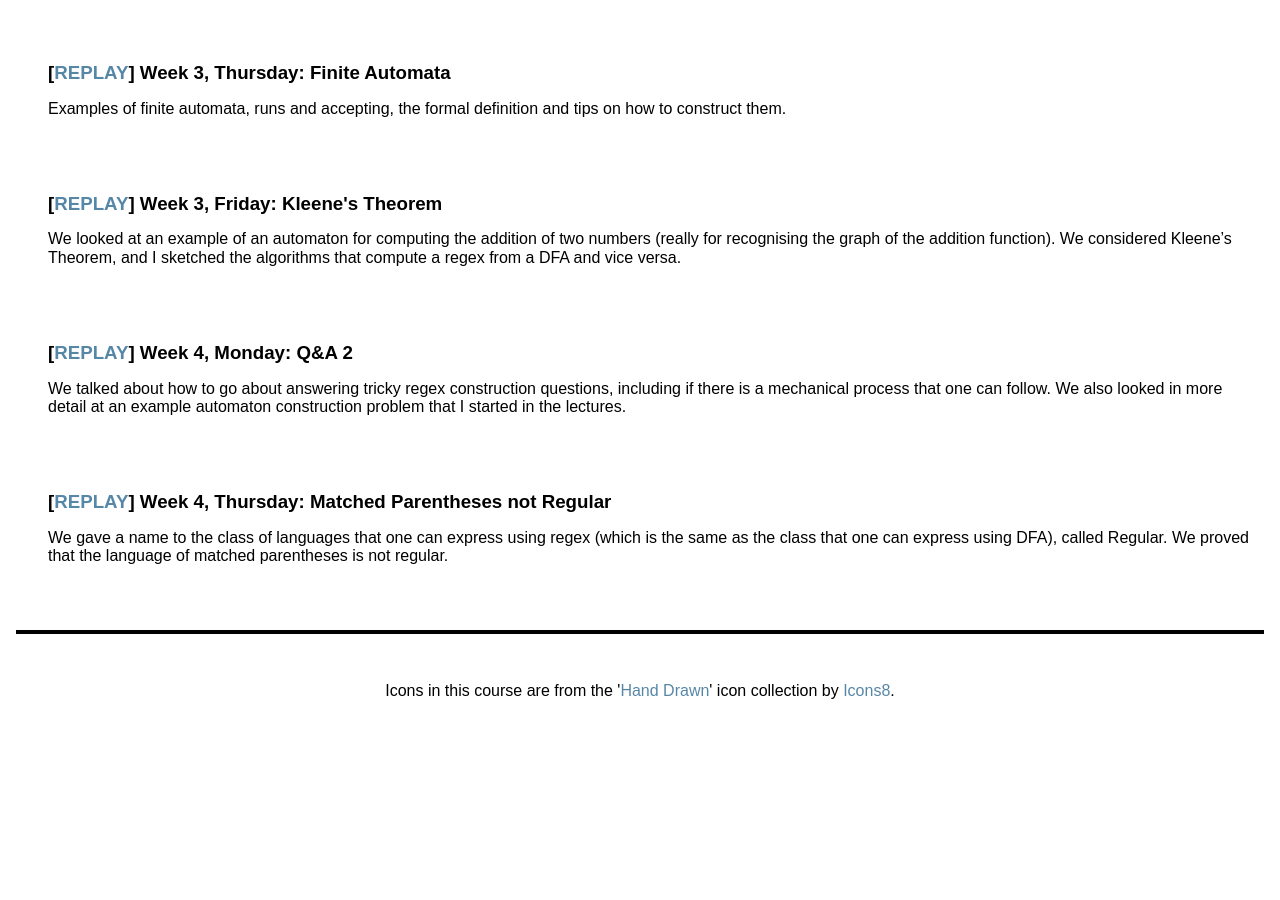
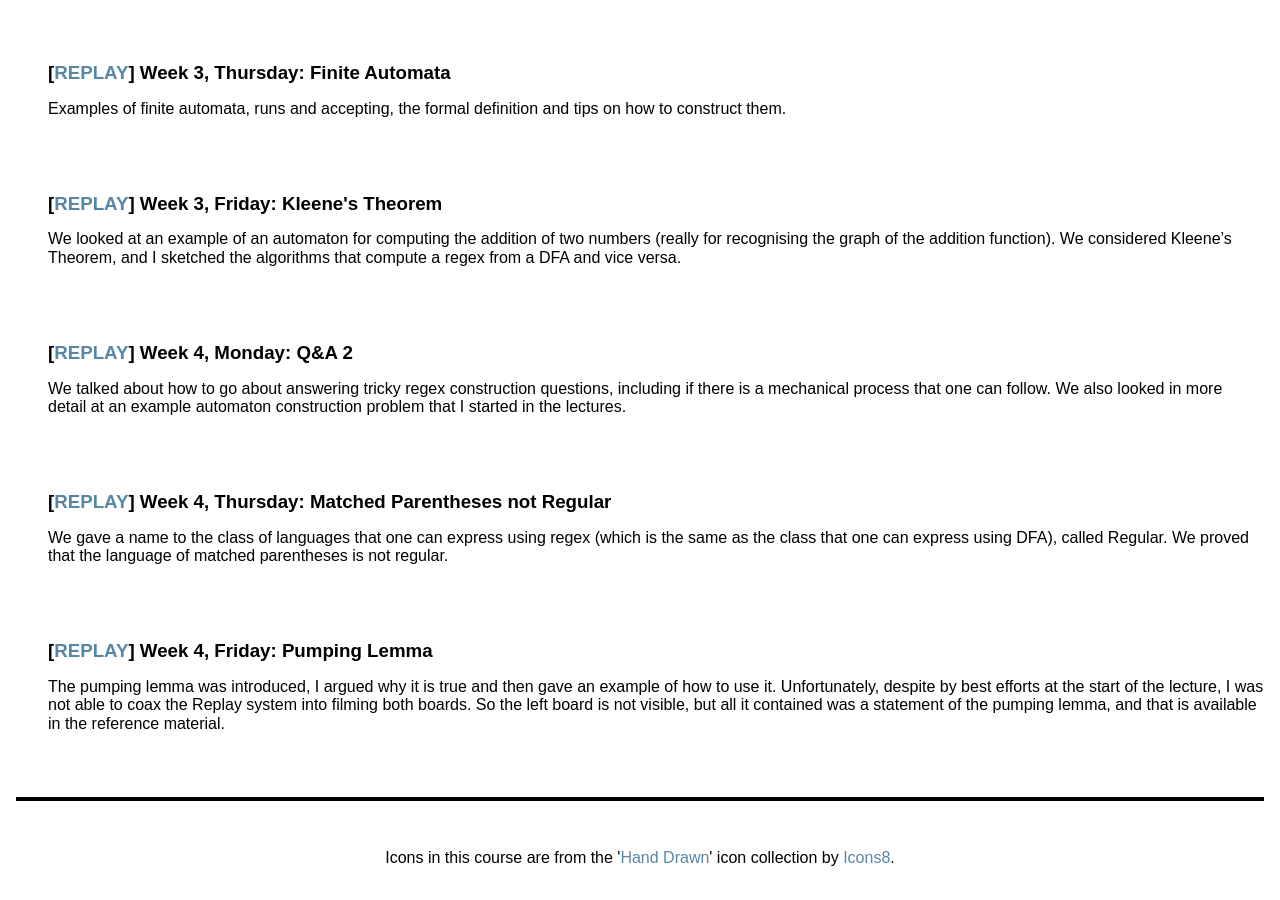
Before and after one commit to uob-coms20007/webpages, a Jekyll site: the page built from schedule.md, in a window 1280 px wide and 900 px high, scrolled down 1844 px. Built offline with Jekyll 4.4.1, drawn with Linux system fonts in a browser that asks for light colours; nearby versions of some CDN libraries; before the commit the page ends 2576 px from its top, so only the background shows below that.

Commit message:
lecture 9

```diff
--- a/_data/lectures.yml
+++ b/_data/lectures.yml
@@ -56,3 +56,8 @@
   description: We gave a name to the class of languages that one can express using regex (which is the same as the class that one can express using DFA), called Regular.  We proved that the language of matched parentheses is not regular.
   replay: https://mediasite.bris.ac.uk/Mediasite/Play/c42d14daff7f42c18c0f6b1f18a6e4f51d
   refs:
+
+- title: Pumping Lemma
+  description: The pumping lemma was introduced, I argued why it is true and then gave an example of how to use it.  Unfortunately, despite by best efforts at the start of the lecture, I was not able to coax the Replay system into filming both boards.  So the left board is not visible, but all it contained was a statement of the pumping lemma, and that is available in the reference material.
+  replay: https://mediasite.bris.ac.uk/Mediasite/Play/9cbeeb63b519406f8f59eb92f1f44fd01d
+  refs:
```
